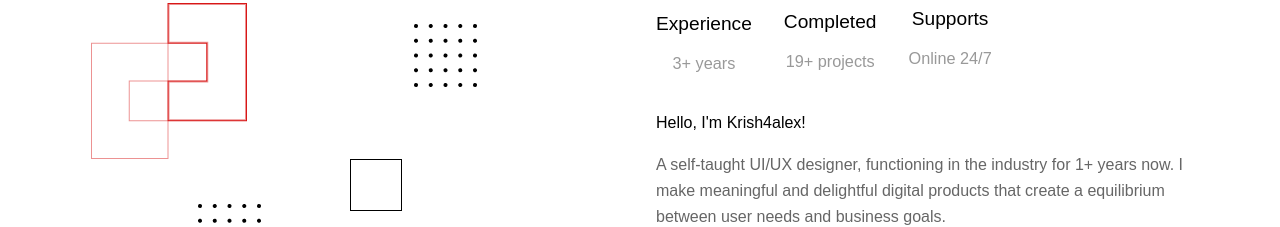
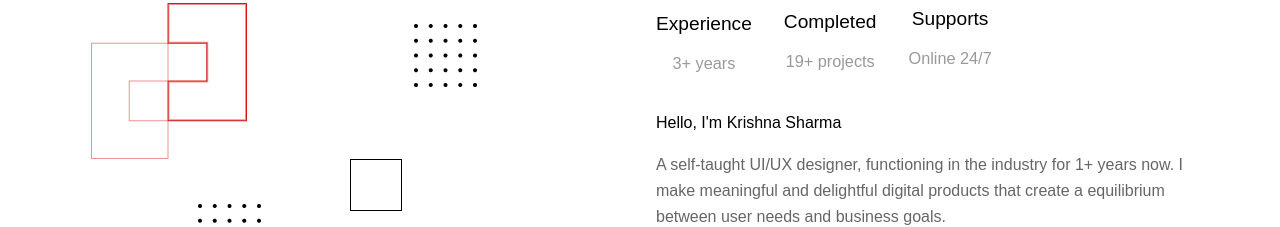
Before and after one commit to aftabrehan/krish4alex, a Next.js app: page / in a window 1280 px wide. Shown: the part 1052-1279 px from the top of the page. Built offline with nearby package versions, Linux system fonts and the light colour scheme; a web font is replaced by a local one.

Commit message:
Changes in about .js file

```diff
--- a/src/sections/about/About.js
+++ b/src/sections/about/About.js
@@ -105,7 +105,7 @@ const About = () => {
             transition={{ duration: 0.5, delay: 0.45 }}
             className={stl.about}
           >
-            <h4>Hello, I&apos;m Krish4alex!</h4>
+            <h4>Hello, I&apos;m Krishna Sharma </h4>
             <p>
               A self-taught UI/UX designer, functioning in the industry for 1+
               years now. I make meaningful and delightful digital products that
```
